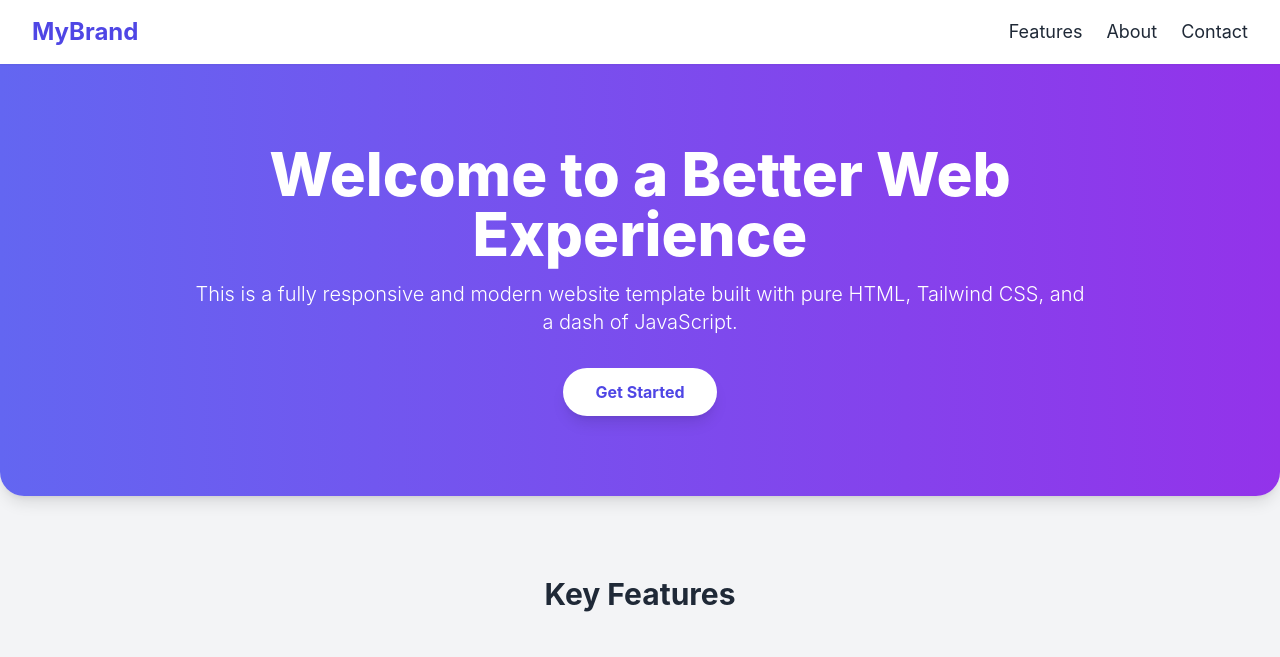
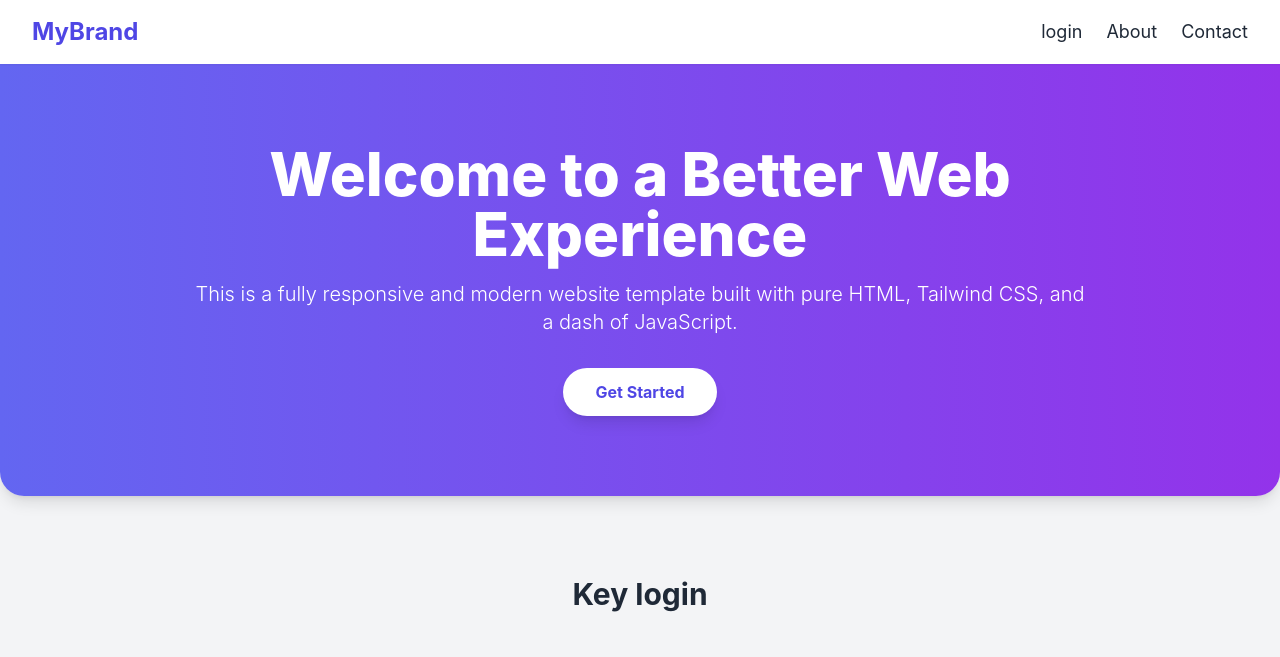
Before and after one commit to DutyMonky/DutyMonky.github.io, a plain HTML site: page index.html in a window 1280 px wide. Shown: the top 657 px of the page. Drawn offline with nearby package versions, Linux system fonts and the light colour scheme.

Commit message:
Update index.html
Signed-off-by: DutyMonky <diegomugalde@gmail.com>

```diff
--- a/index.html
+++ b/index.html
@@ -32,7 +32,7 @@
         <div class="container mx-auto flex justify-between items-center px-4">
             <a href="#" class="text-2xl font-bold text-indigo-600">MyBrand</a>
             <nav class="hidden md:flex space-x-6 text-lg">
-                <a href="#features" class="hover:text-indigo-500 transition duration-300">Features</a>
+                <a href="#login" class="hover:text-indigo-500 transition duration-300">login</a>
                 <a href="#about" class="hover:text-indigo-500 transition duration-300">About</a>
                 <a href="#contact" class="hover:text-indigo-500 transition duration-300">Contact</a>
             </nav>
@@ -43,7 +43,7 @@
         </div>
         <!-- Mobile Menu Dropdown -->
         <div id="mobile-menu-dropdown" class="md:hidden hidden bg-white shadow-lg py-2 mt-2 rounded-md">
-            <a href="#features" class="block px-4 py-2 text-sm text-gray-700 hover:bg-gray-100">Features</a>
+            <a href="#login" class="block px-4 py-2 text-sm text-gray-700 hover:bg-gray-100">login</a>
             <a href="#about" class="block px-4 py-2 text-sm text-gray-700 hover:bg-gray-100">About</a>
             <a href="#contact" class="block px-4 py-2 text-sm text-gray-700 hover:bg-gray-100">Contact</a>
         </div>
@@ -63,9 +63,9 @@
     </section>
 
     <!-- Features Section -->
-    <section id="features" class="py-20 px-4">
+    <section id="login" class="py-20 px-4">
         <div class="container mx-auto max-w-6xl">
-            <h2 class="text-3xl font-bold text-center mb-12">Key Features</h2>
+            <h2 class="text-3xl font-bold text-center mb-12">Key login</h2>
             <div class="grid grid-cols-1 md:grid-cols-3 gap-8">
                 <!-- Feature 1 -->
                 <div class="bg-white p-8 rounded-xl shadow-lg hover:shadow-xl transition-shadow duration-300">
```
